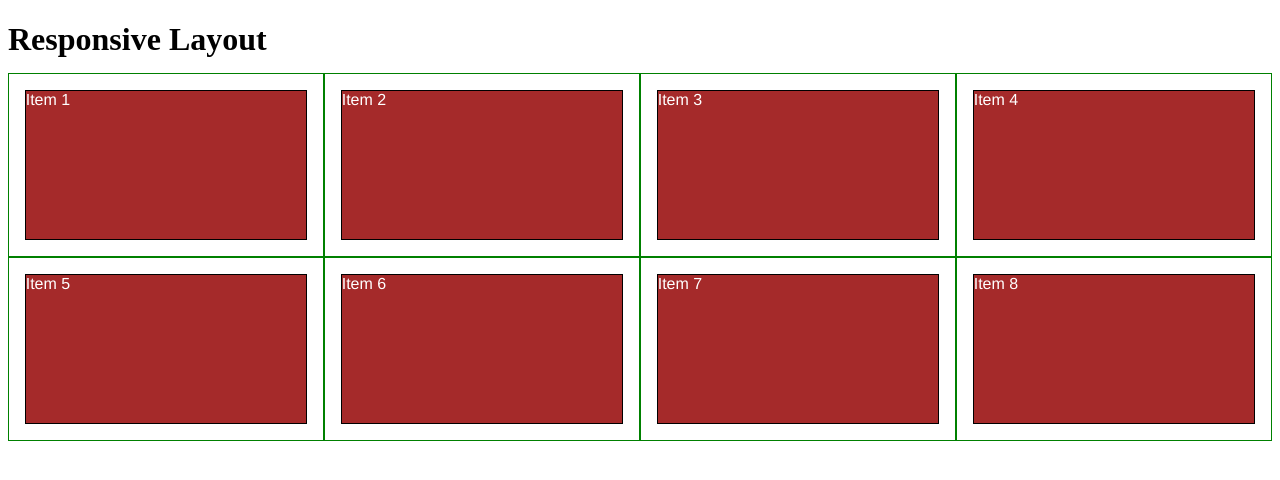
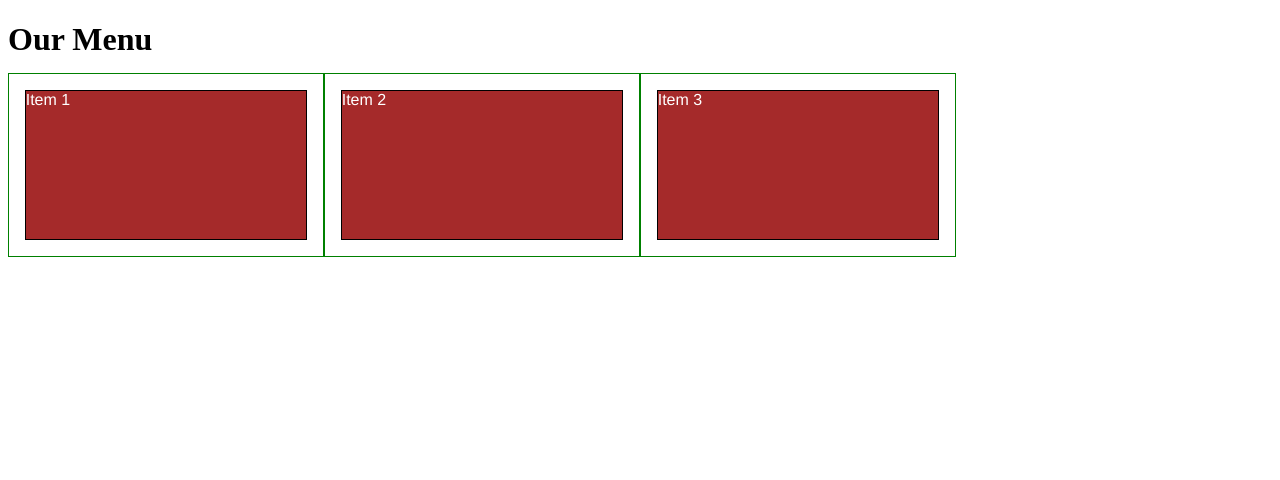
Before and after one commit to ayman-shaikh/coursera-test, a plain HTML site: page module2-solution/index.html in a window 1280 px wide. Drawn offline with Linux system fonts and the light colour scheme.

Commit message:
Update index.html

```diff
--- a/module2-solution/index.html
+++ b/module2-solution/index.html
@@ -7,17 +7,12 @@
 <link rel="stylesheet" href="css/styles.css">
 </head>
 <body>
-<h1>Responsive Layout</h1>
+<h1>Our Menu</h1>
 
 <div class="row">
   <div class="col-lg-3 col-md-6"><p>Item 1</p></div>
   <div class="col-lg-3 col-md-6"><p>Item 2</p></div>
   <div class="col-lg-3 col-md-6"><p>Item 3</p></div>
-  <div class="col-lg-3 col-md-6"><p>Item 4</p></div>
-  <div class="col-lg-3 col-md-6"><p>Item 5</p></div>
-  <div class="col-lg-3 col-md-6"><p>Item 6</p></div>
-  <div class="col-lg-3 col-md-6"><p>Item 7</p></div>
-  <div class="col-lg-3 col-md-6"><p>Item 8</p></div>
 </div>
 
 </body>
```
